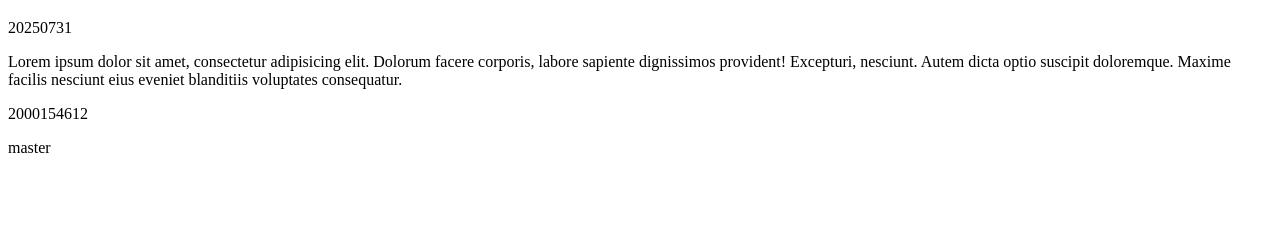
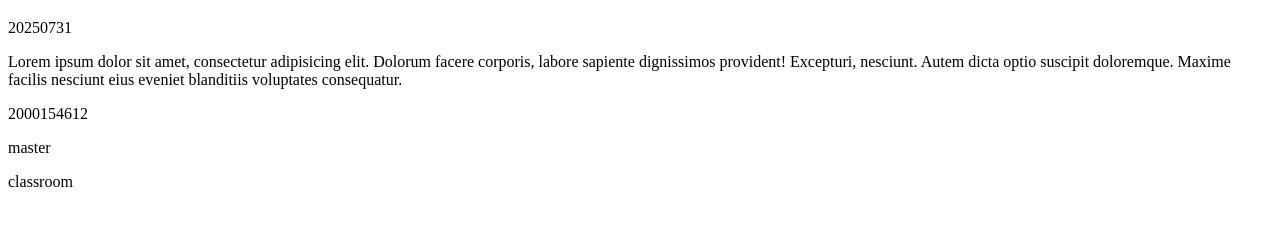
Before and after one commit to tcnrgavin/classroom, a plain HTML site: page index.html in a window 1280 px wide. Shown: the part 61-286 px from the top of the page. Drawn offline with Linux system fonts and the light colour scheme.

Commit message:
classroom

```diff
--- a/index.html
+++ b/index.html
@@ -12,6 +12,7 @@
     <p>Lorem ipsum dolor sit amet, consectetur adipisicing elit. Dolorum facere corporis, labore sapiente dignissimos provident! Excepturi, nesciunt. Autem dicta optio suscipit doloremque. Maxime facilis nesciunt eius eveniet blanditiis voluptates consequatur.</p>
     <p>2000154612</p>
     <p>master</p>
+    <p>classroom</p>
 </body>
 <script src="./script.js"></script>
 </html>
```
